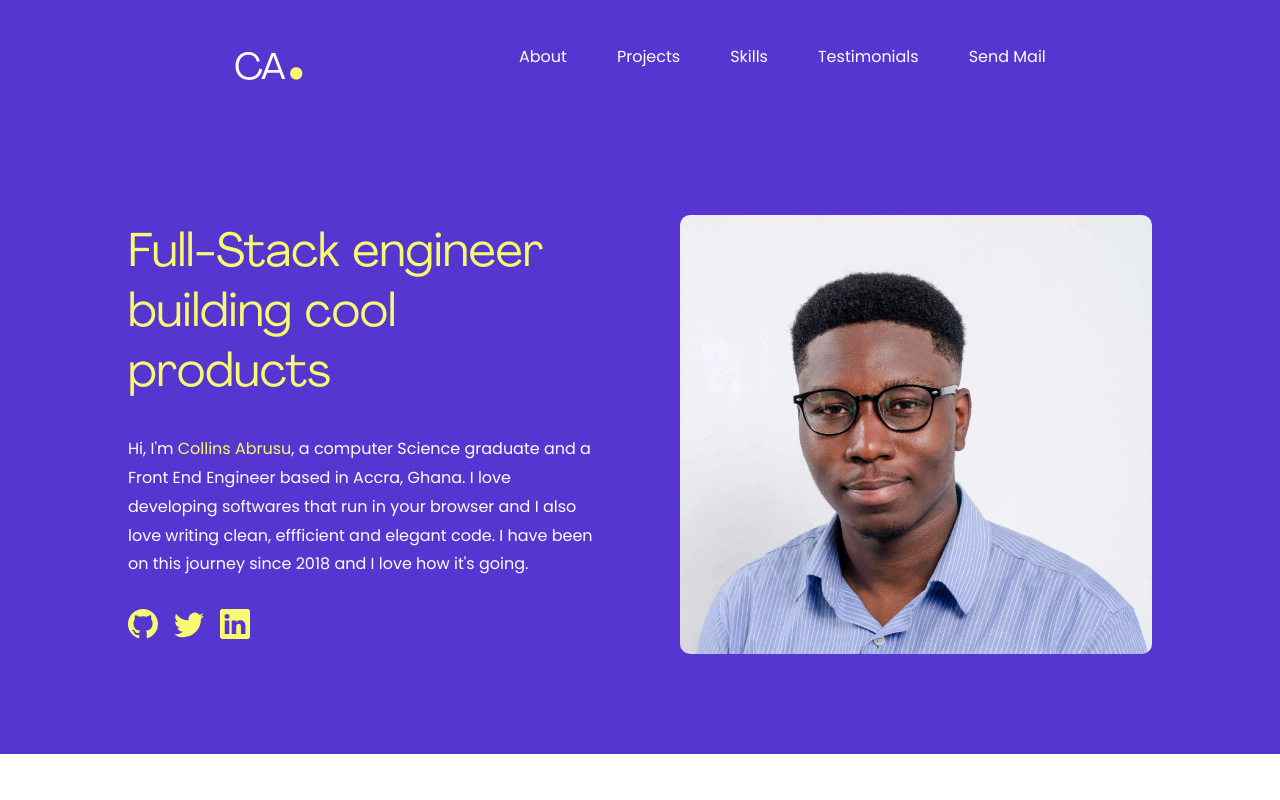
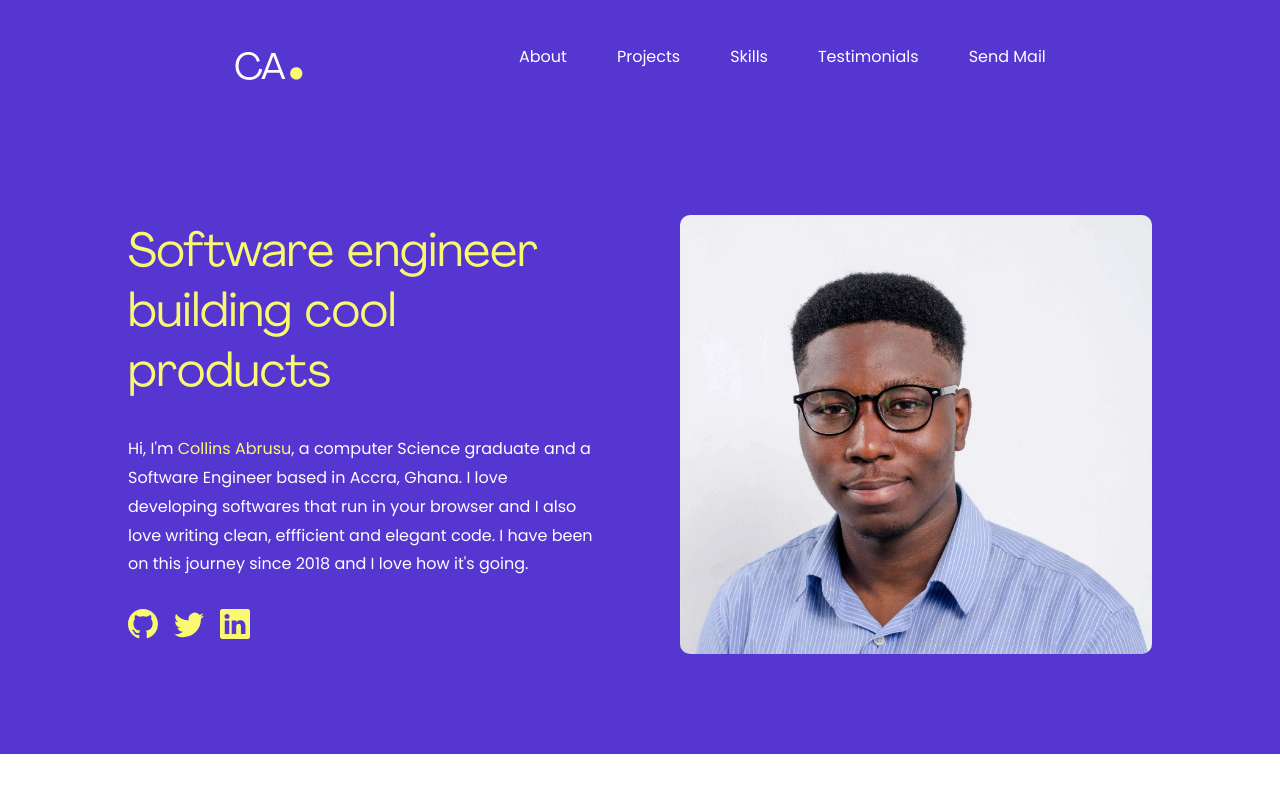
Before and after one commit to abrusu-collins/Portfolio-v7, a Next.js app: page / in a window 1280 px wide. Shown: the top 800 px of the page. Built offline with nearby package versions, Linux system fonts and the light colour scheme.

Commit message:
title change

```diff
--- a/src/components/Hero.jsx
+++ b/src/components/Hero.jsx
@@ -6,11 +6,11 @@ function Hero() {
     <div className="hero" id="hero">
       <div>
         <div>
-          <p className="title">Full-Stack engineer building cool products</p>
-          <p className="title stuff">Front-end engineer building cool stuff</p>
+          <p className="title">Software engineer building cool products</p>
+          <p className="title stuff">Software engineer building cool stuff</p>
           <p className="description">
             Hi, I&apos;m <span>Collins Abrusu</span>, a computer Science
-            graduate and a Front End Engineer based in Accra, Ghana. I love
+            graduate and a Software Engineer based in Accra, Ghana. I love
             developing softwares that run in your browser and I also love
             writing clean, effficient and elegant code. I have been on this
             journey since 2018 and I love how it&apos;s going.
```
